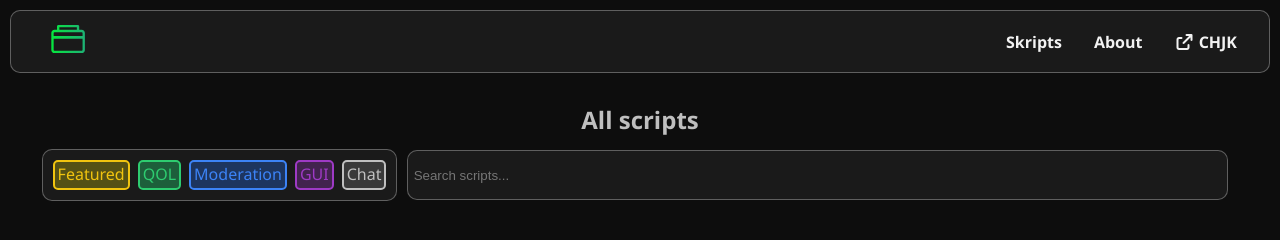
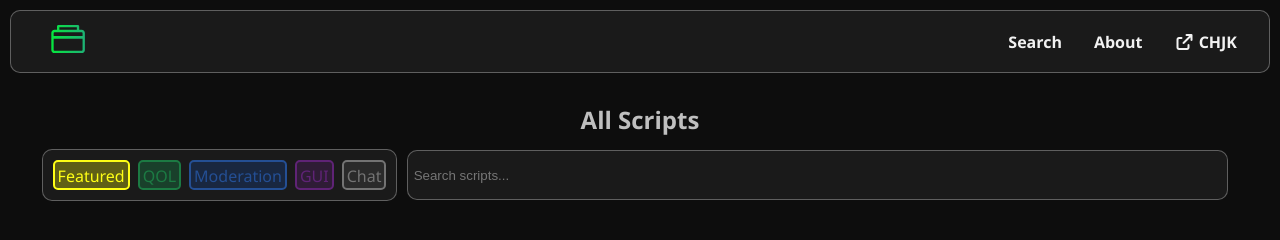
Before and after one commit to chjk-studios/SKit, a plain HTML site: page all.html in a window 1280 px wide. Both pictures are taken after a click on the element "Featured". Drawn offline with Linux system fonts and the light colour scheme; no server answers.

Commit message:
aaaaaaaaaaaaaa

```diff
--- a/_assets/css/filters.css
+++ b/_assets/css/filters.css
@@ -1,16 +1,22 @@
 .filter {
   padding: 1px 3px;
+  padding-top: 3px;
   border: 2px solid;
   border-radius: 5px;
   margin-right: 0.25rem;
   margin-left: 0.25rem;
   cursor: pointer;
+  filter: brightness(.6);
+  text-align: middle;
+}
+
+.filter-active {
+  filter: brightness(1.4);
 }
 
 #all-title {
   margin-bottom: 0;
 }
-
 
 .filters {
   display: flex;
--- a/_assets/css/other.css
+++ b/_assets/css/other.css
@@ -87,11 +87,11 @@ header p {
 
 
 @keyframes version {
-    0%   { color: #ff4b5c; }
-    25%  { color: #ffcd3c; }
+    0%   { color: #8a4bff; }
+    25%  { color: #3c49ff; }
     50%  { color: #4cd3c2; }
-    75%  { color: #3e64ff; }
-    100% { color: #ff4b5c; }
+    75%  { color: #3c49ff; }
+    100% { color: #8a4bff; }
   }
 
 button {
@@ -115,3 +115,13 @@ button:active {
   color: var(--green-dark);
 
 }
+
+.noselect {
+  -webkit-touch-callout: none; /* iOS Safari */
+    -webkit-user-select: none; /* Safari */
+     -khtml-user-select: none; /* Konqueror HTML */
+       -moz-user-select: none; /* Old versions of Firefox */
+        -ms-user-select: none; /* Internet Explorer/Edge */
+            user-select: none; /* Non-prefixed version, currently
+                                  supported by Chrome, Edge, Opera and Firefox */
+}
--- a/_assets/js/all.js
+++ b/_assets/js/all.js
@@ -5,17 +5,14 @@ const filterContainer = document.getElementById("filter-container")
 
 const allTitle = document.getElementById('all-title');
 
-if (type == "featured") {
-    allTitle.textContent = `All featured scripts`;
-} else {
-    allTitle.textContent = "All scripts"
+async function GenerateInitCards() {
+    const data = await getSkriptData()
+    let sorted_data = data.sort().reverse()
+    generateCards(sorted_data)
 }
 
-async function generateAllCards() {
-    const data = await getSkriptData()
-    let sorted_data = data.sort().reverse()
-
-    for (const cardData of sorted_data) {
+function generateCards(data) {
+    for (const cardData of data) {
         card = makeCard(cardData.id, cardData.name, cardData.tags, cardData.short_desc, cardData.version)
         allDiv.appendChild(card)
     }
@@ -24,11 +21,28 @@ async function generateAllCards() {
 function generateTagFilters() {
     for (const [key, value] of Object.entries(tagColors)) {
         const tagSpan = document.createElement("span");
-        tagSpan.classList.add("filter", "tag-" + value);
+        tagSpan.classList.add("filter", "tag-" + value, "noselect");
+        if (key == "Featured") { tagSpan.id = "featured-filter" }
         tagSpan.innerText = key;
+
+        tagSpan.addEventListener("click", () => {
+            tagSpan.classList.toggle("filter-active");
+            console.log("Selected tag:", key);
+        });
+
         filterContainer.appendChild(tagSpan);
     }
 }
 
+function getActiveFilters() {
+    return Array.from(document.querySelectorAll('.filter-active'))
+                .map(el => el.innerText);
+}
+
 generateTagFilters()
-generateAllCards()
+GenerateInitCards()
+
+if (type == "featured") {
+    const featuredFilter = document.getElementById("featured-filter")
+    featuredFilter.classList.add("filter-active")
+}
--- a/all.html
+++ b/all.html
@@ -29,7 +29,7 @@
             <a href="/"><img src="/_assets/images/Skit_logo_main.svg" alt="SKit" class="logo"></a>
 
             <ul class="navbarmenu">
-                <li><a href="/#Search">Skripts</a></li>
+                <li><a href="/all.html">Search</a></li>
                 <li><a href="/#About">About</a></li>
                 <li><a href="https://chjk.xyz"><i class="fa fa-external-link"></i> CHJK</a></li>
 
@@ -41,7 +41,7 @@
     </div>
 
 
-    <h2 id="all-title">All ... Skripts</h2>
+    <h2 id="all-title">All Scripts</h2>
 
     <div class="search">
 
```
Also changed, not shown: 404.html (+1 -1 lines), index.html (+1 -1 lines), skript.html (+1 -1 lines).
